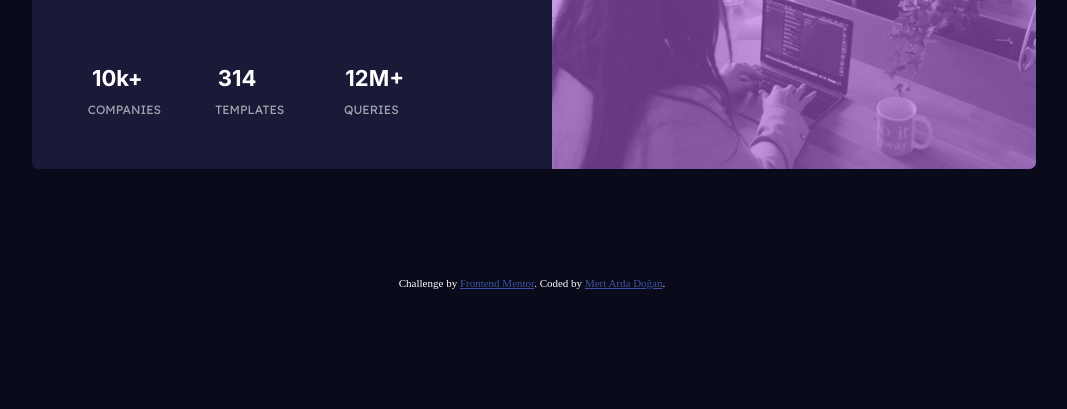
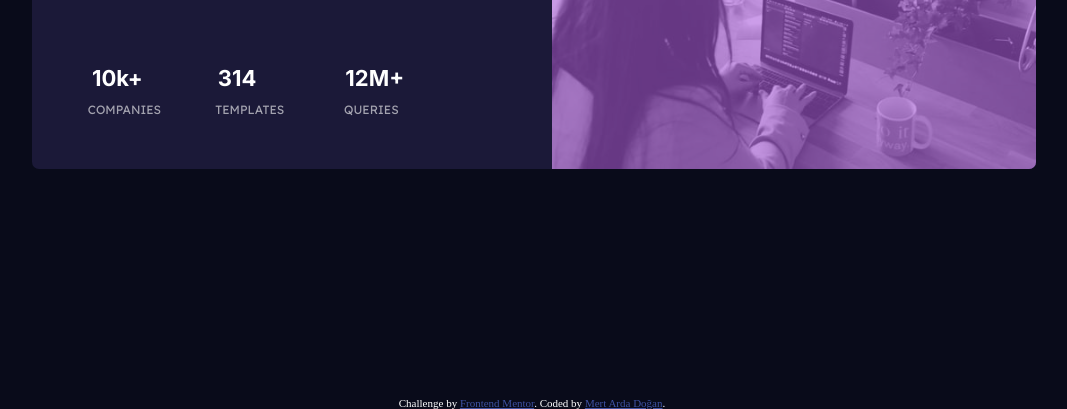
Before and after one commit to MertArdaDogan/stats-preview-card-component, a plain HTML site: page index.html in a window 1280 px wide. Shown: the part 431-840 px from the top of the page, without its empty margins (108-1175 px from the left). Before the commit the page ends 800 px from the top, so only its background shows below. Drawn offline with Linux system fonts and the light colour scheme.

Commit message:
finish project

```diff
--- a/index.html
+++ b/index.html
@@ -8,9 +8,8 @@
   <link rel="stylesheet" href="./style.css">
   <title>Frontend Mentor | Stats preview card component</title>
   <style>
-    .attribution { font-size: 11px; text-align: center; position: relative; top: 400px;}
+    .attribution { font-size: 11px; text-align: center; position: relative; top: 820px;}
     .attribution a { color: hsl(228, 45%, 44%); }
-    .attribution {position: relative; top: 700px;}
   </style>
 </head>
 <body>
--- a/style.css
+++ b/style.css
@@ -148,7 +148,4 @@ span{
     .there{
         margin-top: 5px;
     }
-    .attribution{
-        top: 820px !important;
-    }
 }
```
